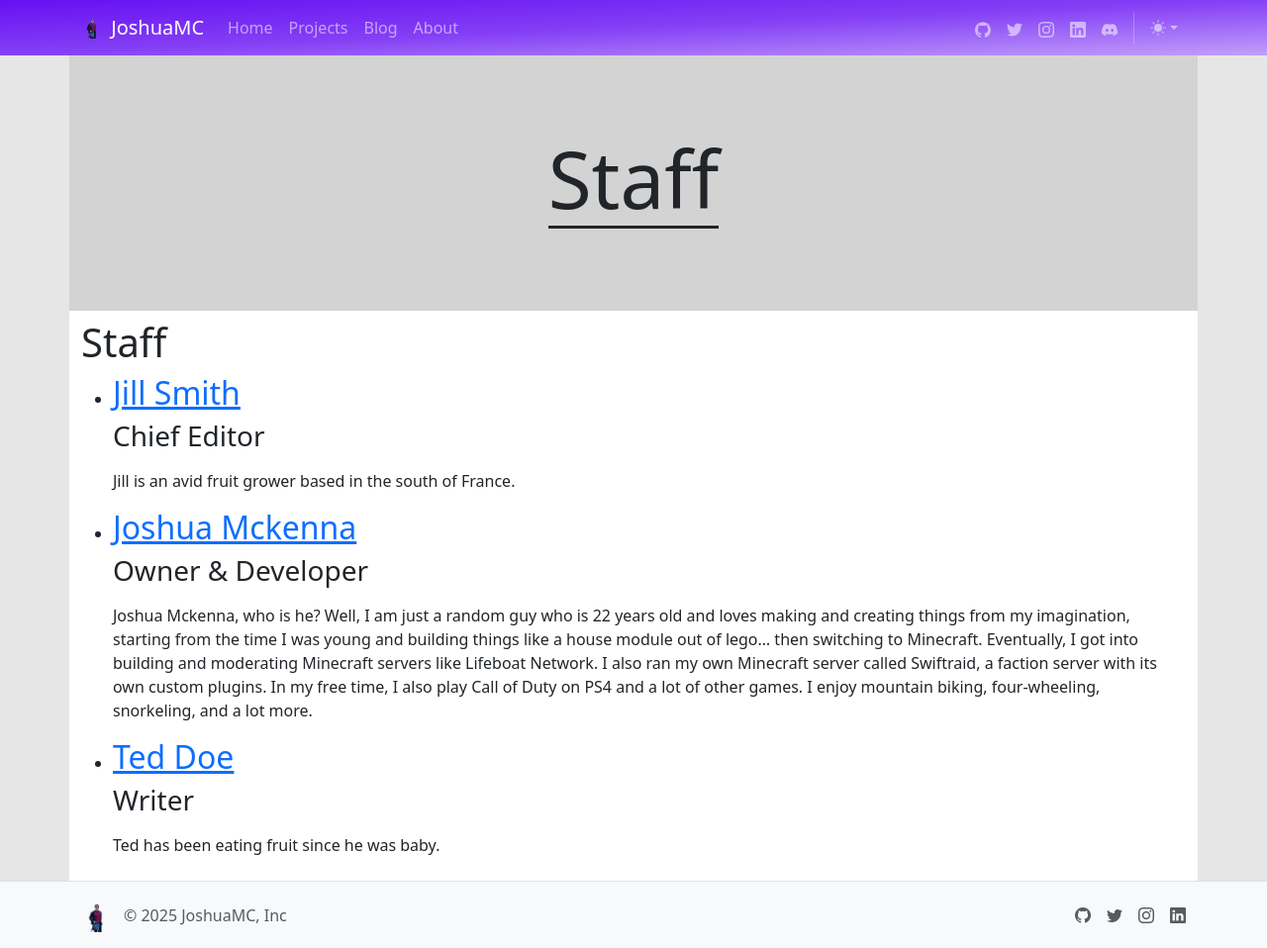
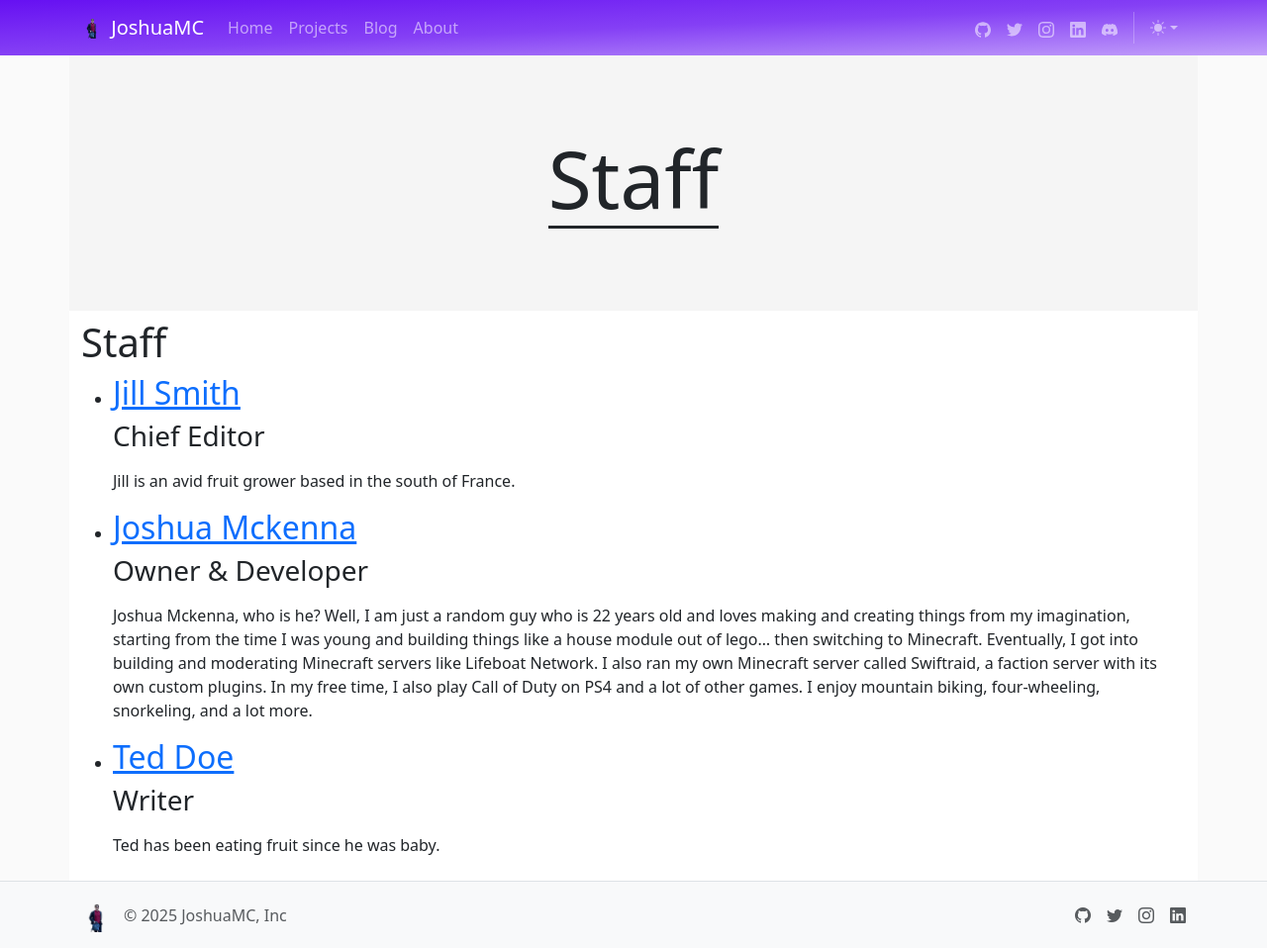
Before and after one commit to PopGTN/Website, a Jekyll site: the page built from staff.html, in a window 1280 px wide and 958 px high. Shown: the whole window at 99% size. Built offline with Jekyll 4.4.1, drawn with Linux system fonts in a browser that asks for light colours.

Commit message:
Styling of background changed to a better color

```diff
--- a/_sass/main.scss
+++ b/_sass/main.scss
@@ -2,8 +2,9 @@
 
 :root,
 [data-bs-theme=light] {
-  --header: #d3d3d3;
-  --body-bg: rgb(230, 230, 230);
+  // --header: #d3d3d3; Orginal
+  --header: rgb(245, 245, 245);
+  --body-bg: rgb(250, 250, 250);
   --bs-primary: #6610f2;
   --bs-primary-rgb: 102, 16, 242;
   --bs-primary-bg-subtle: #c29ffa;
@@ -42,7 +43,7 @@
   background-color: #234099 !important;
 }
 
-#blogs a, #blogs .btn:hover, {
+#blogs a, #blogs .btn:hover {
   text-decoration: none !important;
 }
 
```
